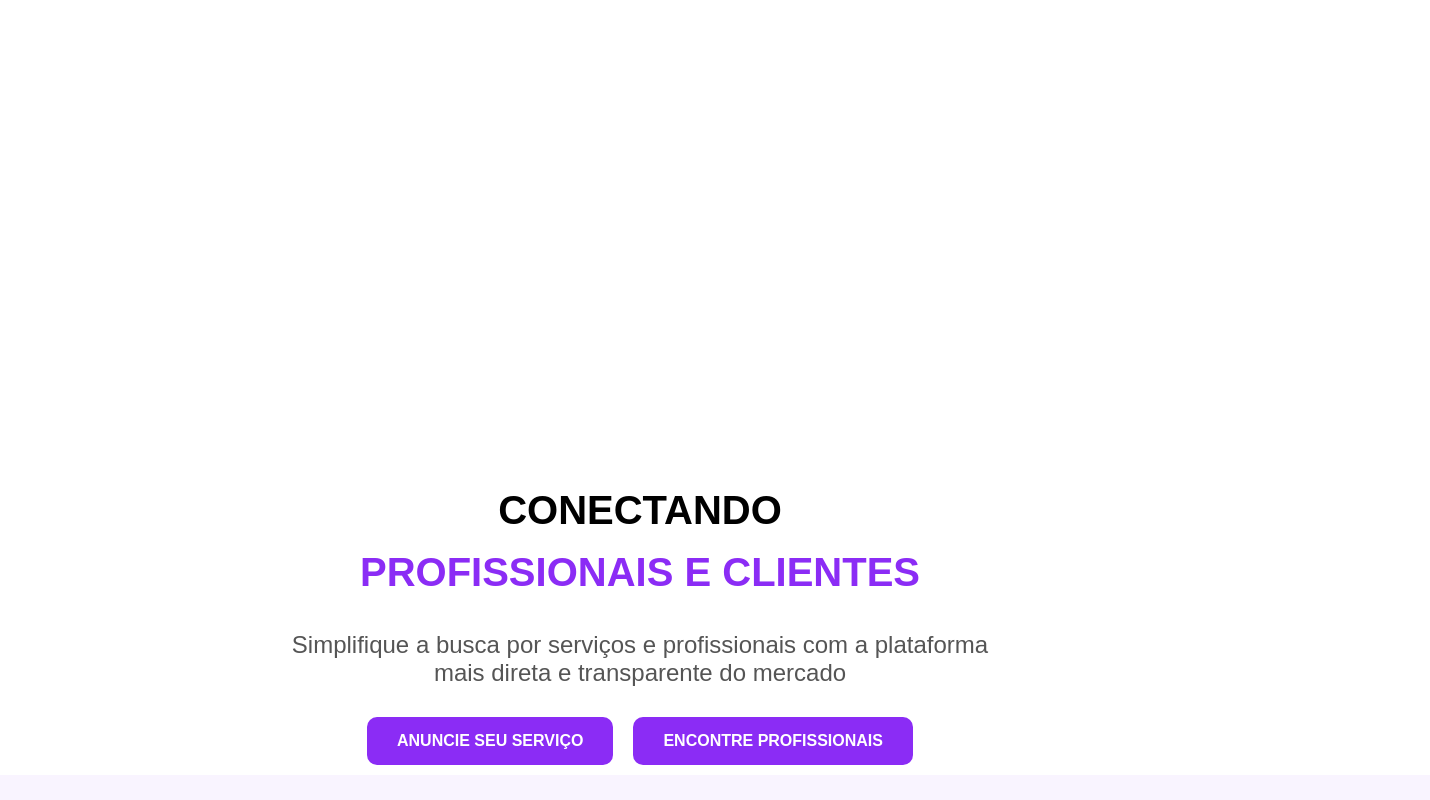
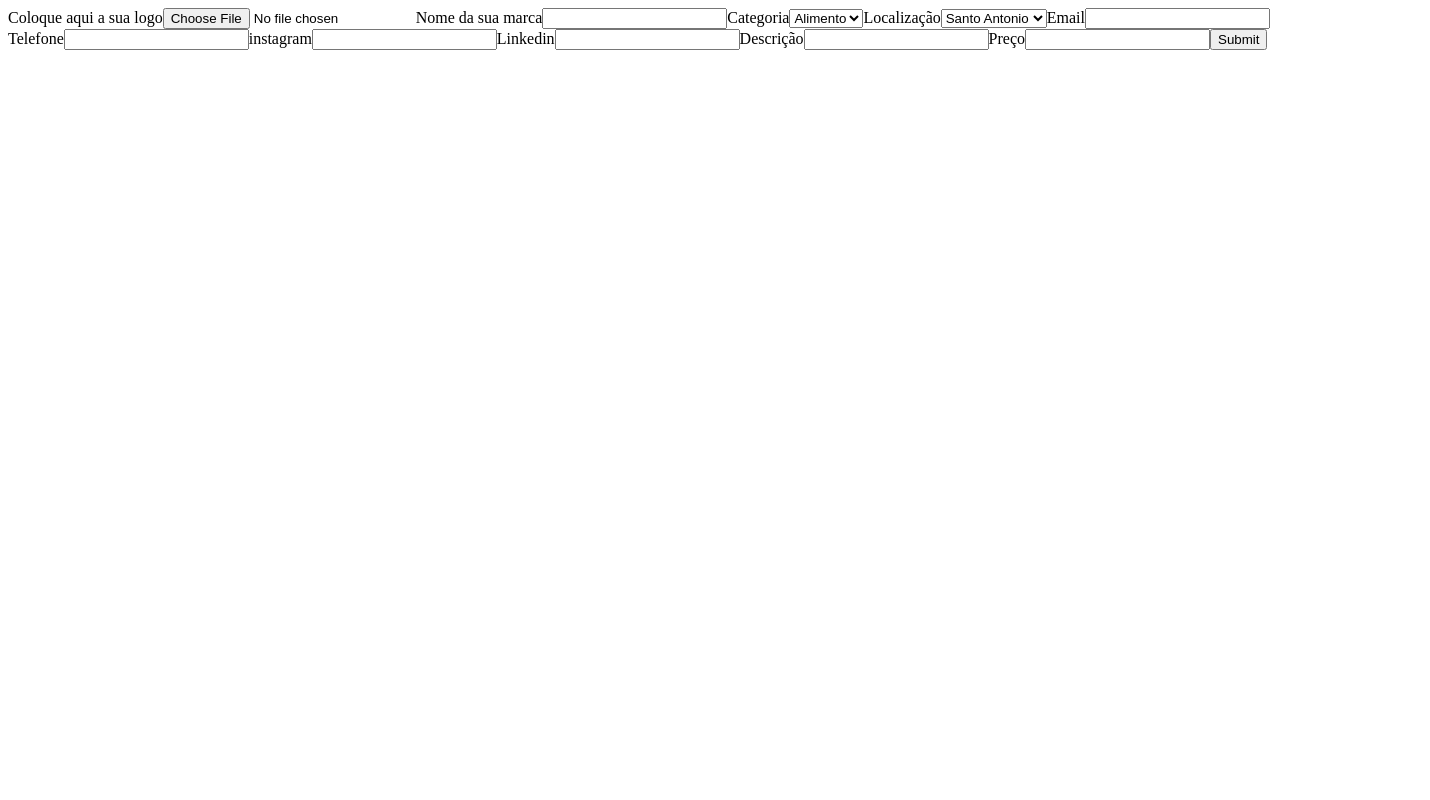
Before and after one commit to billiezinha/ProConnect, a Next.js app in the folder proconnect/: page / in a window 1280 px wide. Shown: the top 800 px of the page, 1430 px wide, since content can reach past the window. Built offline with nearby package versions, Linux system fonts and the light colour scheme.

Commit message:
cadastro.html

```diff
--- /dev/null
+++ b/proconnect/src/app/Cadproduto/pages.tsx
@@ -0,0 +1,45 @@
+export default function Cadproduto() {
+    return (
+        <div>
+    <label htmlFor="arquivo">Coloque aqui a sua logo</label>
+    <input type="file" />
+
+    <label htmlFor="nome">Nome da sua marca</label>
+    <input type="text" />
+
+    <label htmlFor="categoria">Categoria</label>
+    <select name="categ" id="categ">
+    <option value="Beleza">Alimento</option>
+    <option value="Saúde">Beleza</option>
+    <option value="Alimento">Saúde</option>
+    <option value="Obra">Obra</option>
+    </select>
+
+    <label htmlFor="localização">Localização</label>
+    <select name="local" id="local">
+    <option value="Santo Antonio">Santo Antonio</option>
+    <option value="Dom Expedito">Dom Expedito</option>
+    <option value="Sussuapara">Sussuapara</option>
+    <option value="Picos">Picos</option>
+    </select>
+
+    <label htmlFor="email">Email</label>
+    <input type="email" name="email" id="email" />
+
+    <label htmlFor="Tel">Telefone</label>
+    <input type="tel" id="phone" name="phone" pattern="[0-9]{3}-[0-9]{2}-[0-9]{3}" />
+    <label htmlFor="instagram">instagram</label>
+<input type="url" name="instagram" id="instagram" />
+<label htmlFor="linkedin">Linkedin</label>
+<input type="url" name="linkedin" id="linkedin" />
+
+<label htmlFor="descrição">Descrição</label>
+    <input type="text" />
+
+<label htmlFor="preço">Preço</label>
+    <input type="text" />
+ <input type="submit" />
+    </div>
+
+    );
+   }
--- a/proconnect/src/app/page.tsx
+++ b/proconnect/src/app/page.tsx
@@ -1,20 +1,24 @@
-import styles from "./page.module.css";
-import Recursos from "./Recursos/pages";
-
+// import styles from "./page.module.css";
+// import Recursos from "./Recursos/pages";
+import Cadproduto from "./Cadproduto/pages";
 export default function Home() {
   return (
-    <div className={styles.body}>
-      <h1 className={styles.titulo}>CONECTANDO</h1>
-      <h1 className={styles.titulo2}>PROFISSIONAIS E CLIENTES</h1>
-      <h2 className={styles.texto}>Simplifique a busca por serviços e profissionais com a plataforma mais direta e transparente do mercado</h2>
+//     <div className={styles.body}>
+//       <h1 className={styles.titulo}>CONECTANDO</h1>
+//       <h1 className={styles.titulo2}>PROFISSIONAIS E CLIENTES</h1>
+//       <h2 className={styles.texto}>Simplifique a busca por serviços e profissionais com a plataforma mais direta e transparente do mercado</h2>
 
-      <div>
-    <button className={styles.butao}>ANUNCIE SEU SERVIÇO</button>
-    <button className={styles.butao}>ENCONTRE PROFISSIONAIS</button>
-      </div>
- <div>
- <Recursos/>
+//       <div>
+//     <button className={styles.butao}>ANUNCIE SEU SERVIÇO</button>
+//     <button className={styles.butao}>ENCONTRE PROFISSIONAIS</button>
+//       </div>
+//  <div>
+//  <Recursos/>
+// </div>
+//     </div>
+<div>
+<Cadproduto/>
+
 </div>
-    </div>
   );
 }
```
